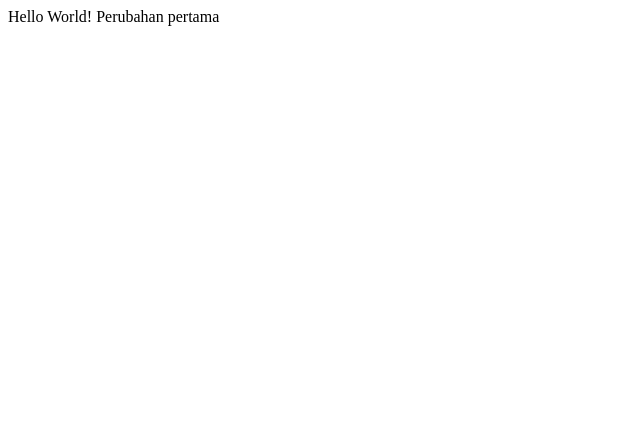
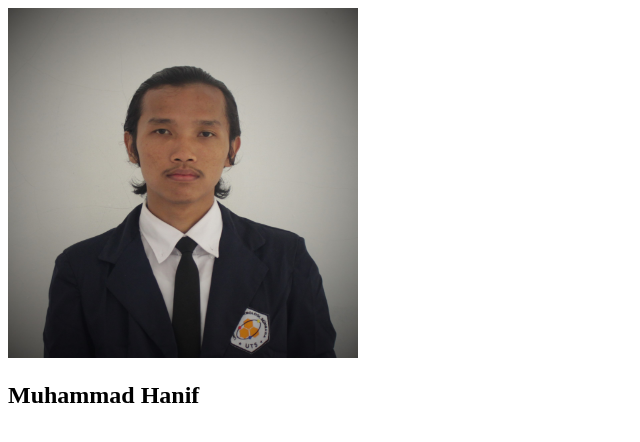
Before and after one commit to hanifalkauni/my-repo-from-remote-test, a plain HTML site: page index.html in a window 1280 px wide. Shown: the whole page, without its empty margins (0-640 px from the left). Drawn offline with Linux system fonts and the light colour scheme.

Commit message:
hanged Hello world with img and h2 to display simple profile data. Image file added in the folder images and used as resource in the img element in index.html file

```diff
--- a/index.html
+++ b/index.html
@@ -4,7 +4,9 @@
         <title>Test Perubahan 1</title>
     </head>
     <body>
-        Hello World!
-        Perubahan pertama
+        <div>
+            <img src="images/inifoto.jpg" alt="profile image" style="width: 350px; height:350px;" />
+            <h2>Muhammad Hanif</h2>
+         </div>
     </body>
 </html>
```
Also changed, not shown: images/inifoto.jpg (added).
